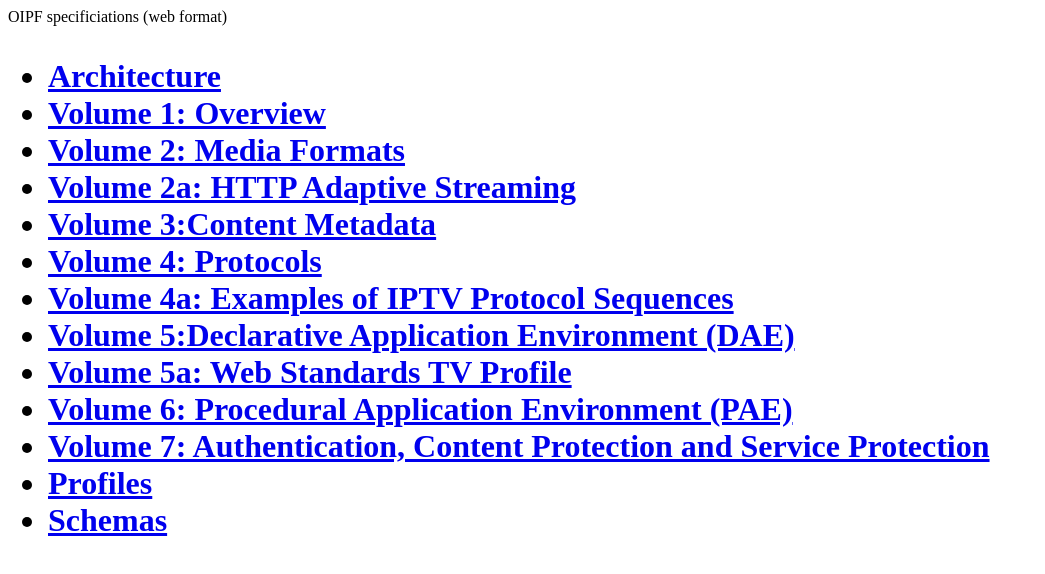
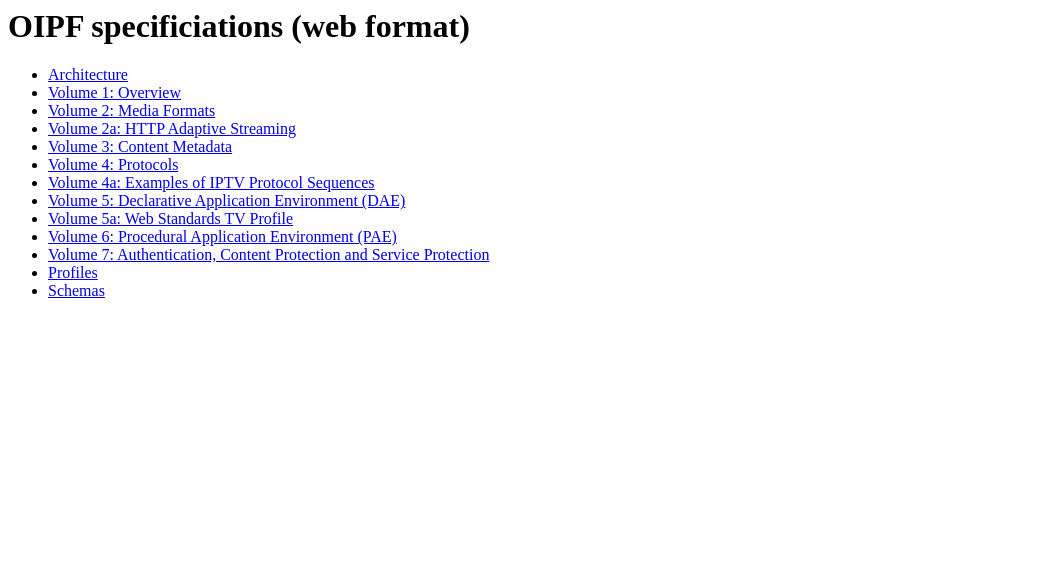
Before and after one commit to paulhiggs/OIPF-spec, a plain HTML site: page index.html in a window 1280 px wide. Shown: the whole page, without its empty margins (0-1045 px from the left). Drawn offline with Linux system fonts and the light colour scheme.

Commit message:
update webpage

```diff
--- a/index.html
+++ b/index.html
@@ -2,17 +2,17 @@
 <head>
 <title>OIPF specificiations (web format)</title>
 </head>
-<body>OIPF specificiations (web format)</body>
-<h1>
+<body>
+<h1>OIPF specificiations (web format)</h1>
 <ul>
 <li><a href="R2v2.3(html)/architecture.html">Architecture</a></li>
 <li><a href="R2v2.3(html)/volume1.html">Volume 1: Overview</a></li>
 <li><a href="R2v2.3(html)/volume2.html">Volume 2: Media Formats</a></li>
 <li><a href="R2v2.3(html)/volume2a.html">Volume 2a: HTTP Adaptive Streaming</a></li>
-<li><a href="R2v2.3(html)/volume3.html">Volume 3:Content Metadata</a></li>
+<li><a href="R2v2.3(html)/volume3.html">Volume 3: Content Metadata</a></li>
 <li><a href="R2v2.3(html)/volume4.html">Volume 4: Protocols </a></li>
 <li><a href="R2v2.3(html)/volume4a.html">Volume 4a: Examples of IPTV Protocol Sequences </a></li>
-<li><a href="R2v2.3(html)/volume5.html">Volume 5:Declarative Application Environment (DAE) </a></li>
+<li><a href="R2v2.3(html)/volume5.html">Volume 5: Declarative Application Environment (DAE) </a></li>
 <li><a href="R2v2.3(html)/volume5a.html">Volume 5a: Web Standards TV Profile </a></li>
 <li><a href="R2v2.3(html)/volume6.html">Volume 6: Procedural Application Environment (PAE) </a></li>
 <li><a href="R2v2.3(html)/volume7.html">Volume 7: Authentication, Content Protection and Service Protection </a></li>
```
Also changed, not shown: logo/oipf-hd.png.
